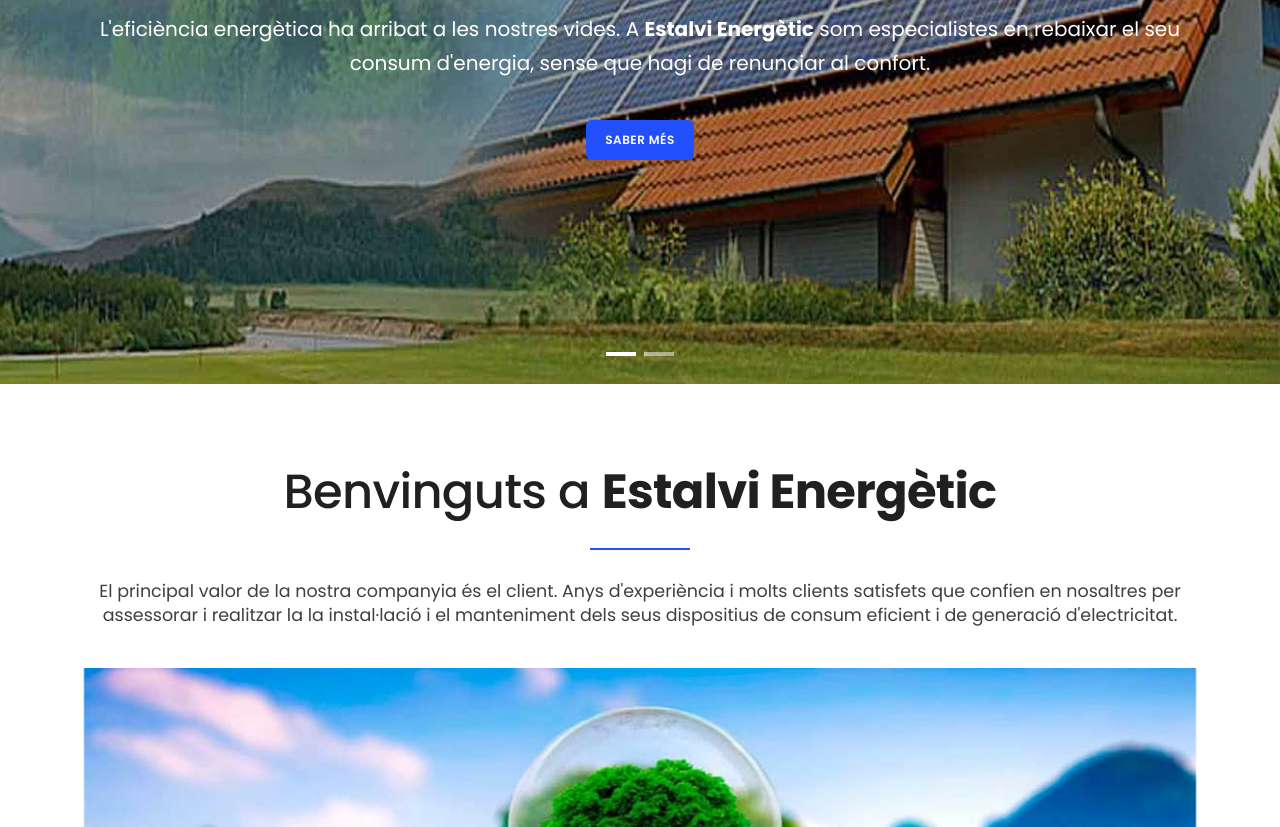
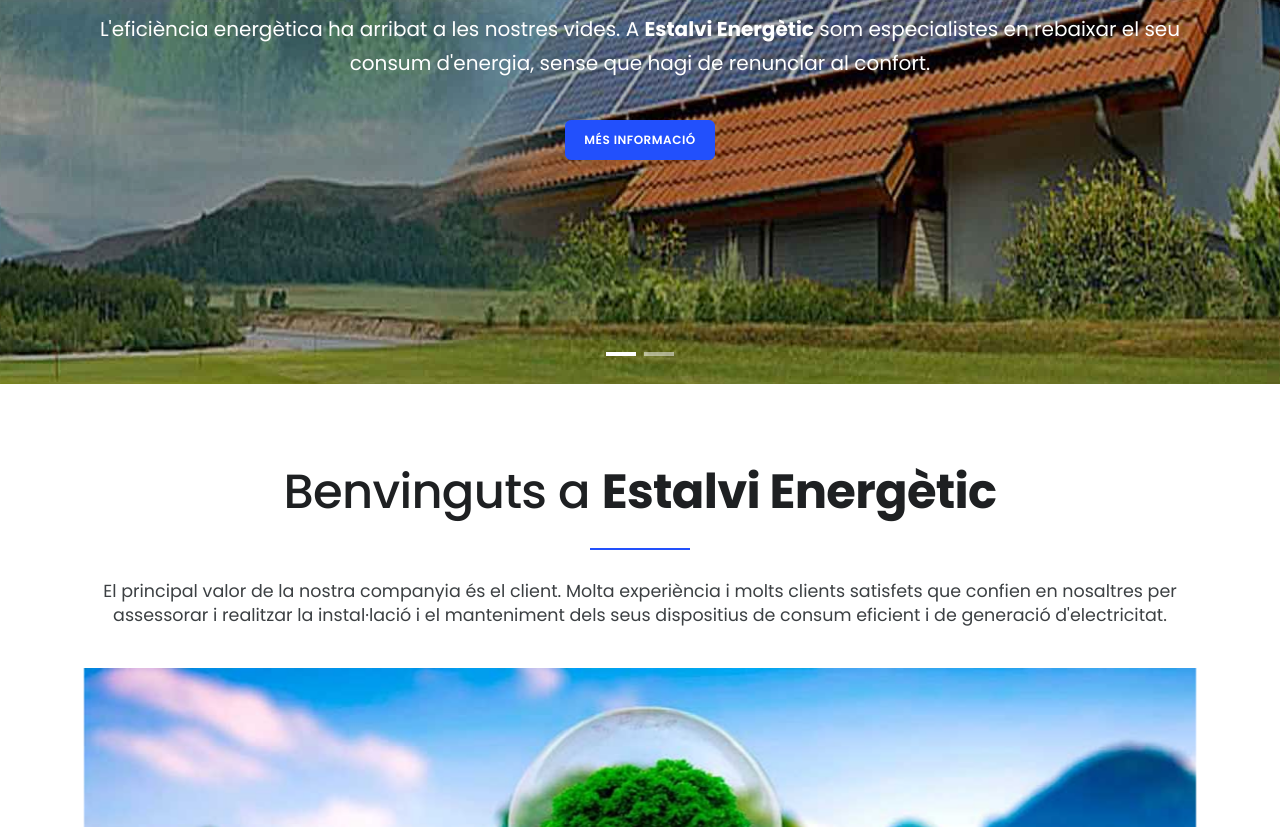
Before and after one commit to Samrsisdudd/mitjaweb, a plain HTML site: page index.html in a window 1280 px wide. Shown: the part 416-1243 px from the top of the page. Drawn offline with Linux system fonts and the light colour scheme; files whose address does not match are found by name.

Commit message:
Add files via upload

```diff
--- a/index.html
+++ b/index.html
@@ -81,7 +81,7 @@
                         <!-- Captions -->
                         <h1 data-caption-animate="zoom-out">Benvinguts a la cultura de l'estalvi energètic</h1>
                         <p>L'eficiència energètica ha arribat a les nostres vides. A <b>Estalvi Energètic</b> som especialistes en rebaixar el seu consum d'energia, sense que hagi de renunciar al confort.</p>
-                        <div><a href="#welcome" class="btn btn-primary scroll-to">Saber més</a></div>
+                        <div><a href="#welcome" class="btn btn-primary scroll-to">Més informació</a></div>
                         </span>
                         <!-- end: Captions -->
                     </div>
@@ -96,7 +96,7 @@
                         <!-- Captions -->
                         <h1>Estalviant fem també un món més net</h1>
                         <p class="text-small">Per a  <b>Estalvi Energètic</b> ens importa tant la satisfacció dels nostres clients, com la conservació del Planeta.</p>
-                        <div><a href="#welcome" class="btn btn-primary scroll-to">Saber més</a></div>
+                        <div><a href="#welcome" class="btn btn-primary scroll-to">Més informació</a></div>
                         <!-- end: Captions -->
                     </div>
                 </div>
@@ -109,7 +109,7 @@
             <div class="container">
                 <div class="heading-text heading-section text-center m-b-40" data-animate="fadeInUp">
                     <h2>Benvinguts a <b>Estalvi Energètic</b></h2>
-                    <span class="lead">El principal valor de la nostra companyia és el client. Anys d'experiència i molts clients satisfets que confien en nosaltres per assessorar i realitzar la la instal·lació i el manteniment dels seus dispositius de consum eficient i de generació d'electricitat.</span>
+                    <span class="lead">El principal valor de la nostra companyia és el client. Molta experiència i molts clients satisfets que confien en nosaltres per assessorar i realitzar la instal·lació i el manteniment dels seus dispositius de consum eficient i de generació d'electricitat.</span>
                 </div>
                 <div class="row" data-animate="fadeInUp">
                     <div class="col-lg-12">
```
